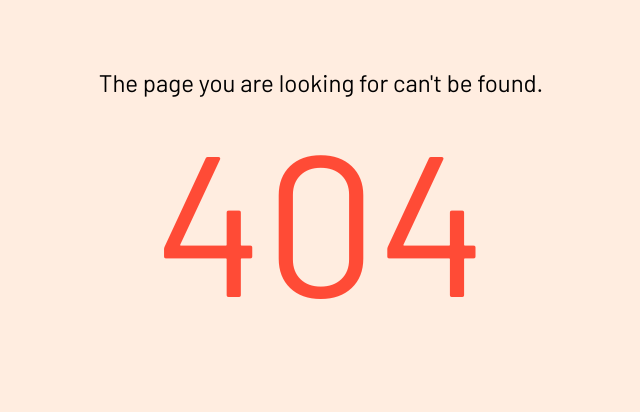
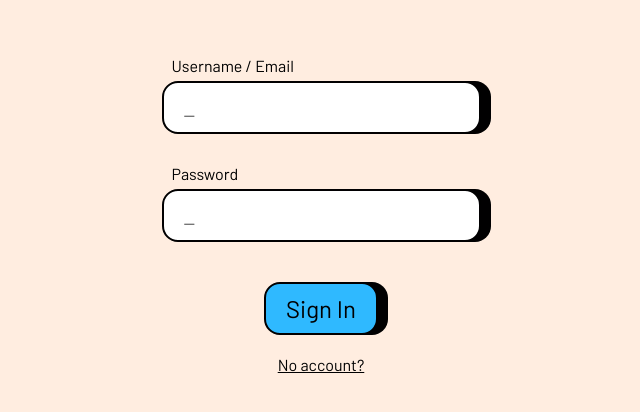
Before and after one commit to NikTiltov/frontend, a SvelteKit app: page /sign-in in a window 1280 px wide. Before the commit this address had no page. Shown: the part 198-610 px from the top of the page, without its empty margins (319-959 px from the left). Built offline with nearby package versions, Linux system fonts and the light colour scheme.

Commit message:
new sign-up page

```diff
--- a/src/routes/auth/+page.ts
+++ /dev/null
@@ -1,5 +0,0 @@
-import type { PageLoad } from "./$types";
-
-export const load: PageLoad = async ({ params }) => {
-
-}
--- /dev/null
+++ b/src/routes/sign-in/+page.svelte
@@ -0,0 +1,83 @@
+<script lang="ts">
+   import Button from "$lib/Button.svelte";
+   import { env } from "$env/dynamic/public";
+
+   const maxlength = 30;
+   const placeholder = "_";
+
+   const form = {
+      login: "",
+      password: "",
+   };
+
+   let error = "";
+
+   const signUp = async () => {
+      await fetch(`${env.PUBLIC_API_HOST}/auth`, {
+         method: "POST",
+         body: JSON.stringify(form),
+      }).then(response => response.json())
+      .then(result => console.log(result))
+      .catch(err => console.error(err));
+   };
+</script>
+
+<form>
+   <div class="error">{error}</div>
+   <div class="inputs">
+      <div class="input">
+         <div class="title">Username / Email</div>
+         <input type="text" {maxlength} {placeholder} bind:value={form.login}>
+      </div>
+      <div class="input">
+         <div class="title">Password</div>
+         <input type="password" {maxlength} {placeholder} bind:value={form.password}>
+      </div>
+   </div>
+   <Button size="big" shadow="right" on:click={signUp}>Sign In</Button>
+</form>
+<a href="/sign-up">No account?</a>
+
+<style>
+   form {
+      display: flex;
+      flex-direction: column;
+      align-items: center;
+      gap: 40px;
+   }
+
+   .inputs {
+      display: flex;
+      flex-direction: column;
+      gap: 24px;
+   }
+
+   .title {
+      font-size: var(--font-size-medium);
+      padding: 6px 10px;
+   }
+
+   input {
+      box-shadow: 10px 0px var(--color-dark);
+      border: 2px solid var(--color-dark);
+      border-radius: 16px;
+      padding: 10px 20px;
+      background-color: var(--color-light);
+      font-size: var(--font-size-big);
+   }
+
+   a {
+      margin: 20px;
+      font-size: var(--font-size-medium);
+      text-decoration: underline;
+   }
+
+   a:hover {
+      color: var(--color-primary);
+   }
+
+   .error {
+      font-size: var(--font-size-big);
+      color: var(--color-error);
+   }
+</style>
```
